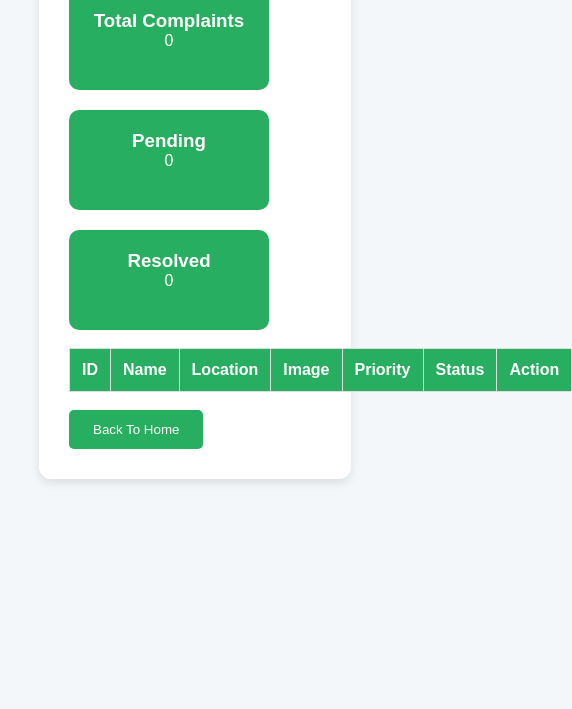
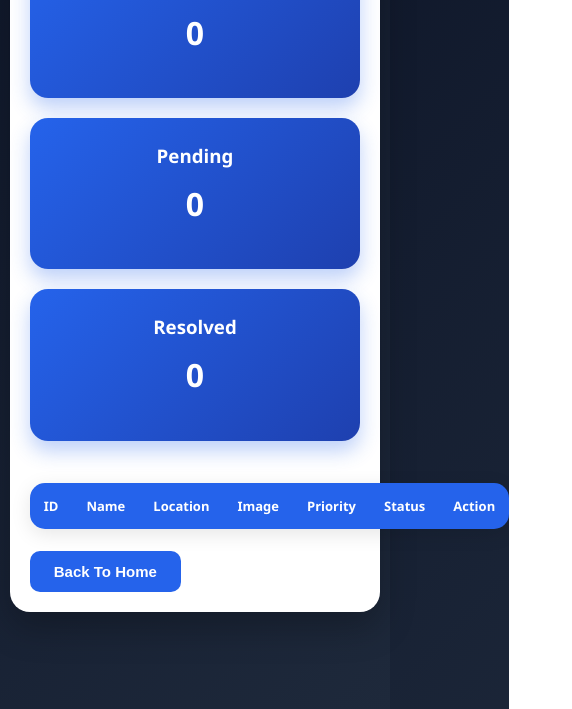
Before and after one commit to bhavyadevireddy14/CityClean, a plain HTML site: page frontend/admin.html in a window 390 px wide. Shown: the part 175-884 px from the top of the page, 572 px wide, since content can reach past the window. Before the commit the page ends 844 px from the top, so only its background shows below. Drawn offline with Linux system fonts and the light colour scheme; no server answers.

Commit message:
Improve UI styling

```diff
--- a/frontend/css/style.css
+++ b/frontend/css/style.css
@@ -5,100 +5,194 @@
 }
 
 body{
-    font-family:Arial, sans-serif;
-    background:#f4f7fa;
+    font-family: 'Segoe UI', sans-serif;
+    background: linear-gradient(135deg,#0f172a,#1e293b);
+    color:#1e293b;
+    min-height:100vh;
 }
 
 .container{
-    width:80%;
-    margin:auto;
-    margin-top:40px;
-    background:white;
-    padding:30px;
-    border-radius:12px;
-    box-shadow:0px 4px 10px rgba(0,0,0,0.1);
+    width:90%;
+    max-width:1200px;
+    margin:40px auto;
+    background:#ffffff;
+    padding:35px;
+    border-radius:20px;
+    box-shadow:0 15px 35px rgba(0,0,0,0.25);
 }
 
 h1{
-    color:#2c3e50;
+    text-align:center;
+    margin-bottom:25px;
+    color:#0f172a;
+    font-size:2.2rem;
+}
+
+p{
+    margin-bottom:15px;
+    line-height:1.6;
+}
+
+label{
+    display:block;
+    font-weight:600;
+    margin-bottom:6px;
+    color:#334155;
+}
+
+input,
+textarea,
+select{
+    width:100%;
+    padding:14px;
+    border:1px solid #cbd5e1;
+    border-radius:10px;
+    margin-bottom:18px;
+    font-size:15px;
+    transition:0.3s;
+}
+
+input:focus,
+textarea:focus,
+select:focus{
+    outline:none;
+    border-color:#2563eb;
+    box-shadow:0 0 0 4px rgba(37,99,235,0.15);
+}
+
+textarea{
+    min-height:120px;
+    resize:vertical;
+}
+
+button{
+    background:#2563eb;
+    color:white;
+    border:none;
+    padding:12px 24px;
+    border-radius:10px;
+    font-size:15px;
+    font-weight:600;
+    cursor:pointer;
+    transition:0.3s;
+}
+
+button:hover{
+    background:#1d4ed8;
+    transform:translateY(-2px);
+}
+
+a{
+    text-decoration:none;
+}
+
+.stats{
+    display:flex;
+    justify-content:center;
+    gap:20px;
+    flex-wrap:wrap;
     margin-bottom:20px;
 }
 
-p{
-    margin-bottom:20px;
+.card{
+    width:230px;
+    background:linear-gradient(
+        135deg,
+        #2563eb,
+        #1e40af
+    );
+    color:white;
+    padding:25px;
+    border-radius:18px;
+    text-align:center;
+    box-shadow:0 10px 20px rgba(37,99,235,0.3);
+    transition:0.3s;
 }
 
-input,
-textarea{
-    width:100%;
-    padding:12px;
-    margin-top:8px;
-    margin-bottom:20px;
-    border:1px solid #ccc;
-    border-radius:5px;
+.card:hover{
+    transform:translateY(-5px);
 }
 
-button{
-    background:#27ae60;
-    color:white;
-    border:none;
-    padding:12px 24px;
-    border-radius:5px;
-    cursor:pointer;
+.card h3{
+    margin-bottom:10px;
 }
 
-button:hover{
-    background:#219150;
+.card p{
+    font-size:32px;
+    font-weight:bold;
 }
 
 table{
     width:100%;
     border-collapse:collapse;
-}
-
-table,
-th,
-td{
-    border:1px solid #ddd;
+    overflow:hidden;
+    border-radius:15px;
+    box-shadow:0 5px 20px rgba(0,0,0,0.1);
 }
 
 th{
-    background:#27ae60;
+    background:#2563eb;
     color:white;
+    padding:14px;
 }
 
-th,
 td{
     padding:12px;
-    text-align:center;
 }
 
-.stats{
-    display:flex;
-    gap:20px;
-    flex-wrap:wrap;
+tr:nth-child(even){
+    background:#f8fafc;
 }
 
-.card{
-    background:#27ae60;
-    color:white;
-    padding:20px;
+tr:hover{
+    background:#e0f2fe;
+}
+
+img{
     border-radius:10px;
-    width:200px;
-    text-align:center;
+    box-shadow:0px 3px 8px rgba(0,0,0,0.15);
 }
 
 .high{
-color:red;
-font-weight:bold;
+    color:#dc2626;
+    font-weight:bold;
 }
 
 .medium{
-color:orange;
-font-weight:bold;
+    color:#f59e0b;
+    font-weight:bold;
 }
 
 .low{
-color:green;
-font-weight:bold;
+    color:#16a34a;
+    font-weight:bold;
 }
+
+select{
+    cursor:pointer;
+}
+
+@media(max-width:768px){
+
+    .container{
+        width:95%;
+        padding:20px;
+    }
+
+    h1{
+        font-size:1.7rem;
+    }
+
+    .stats{
+        flex-direction:column;
+        align-items:center;
+    }
+
+    .card{
+        width:100%;
+    }
+
+    table{
+        font-size:13px;
+    }
+}
```
